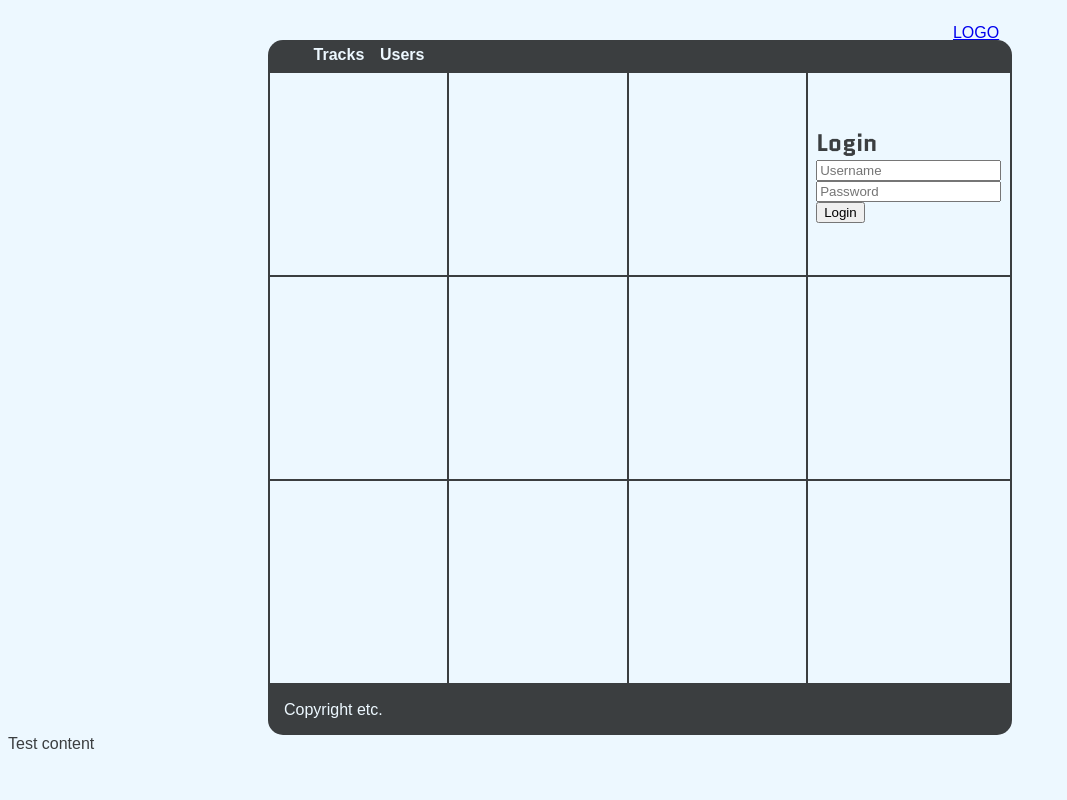
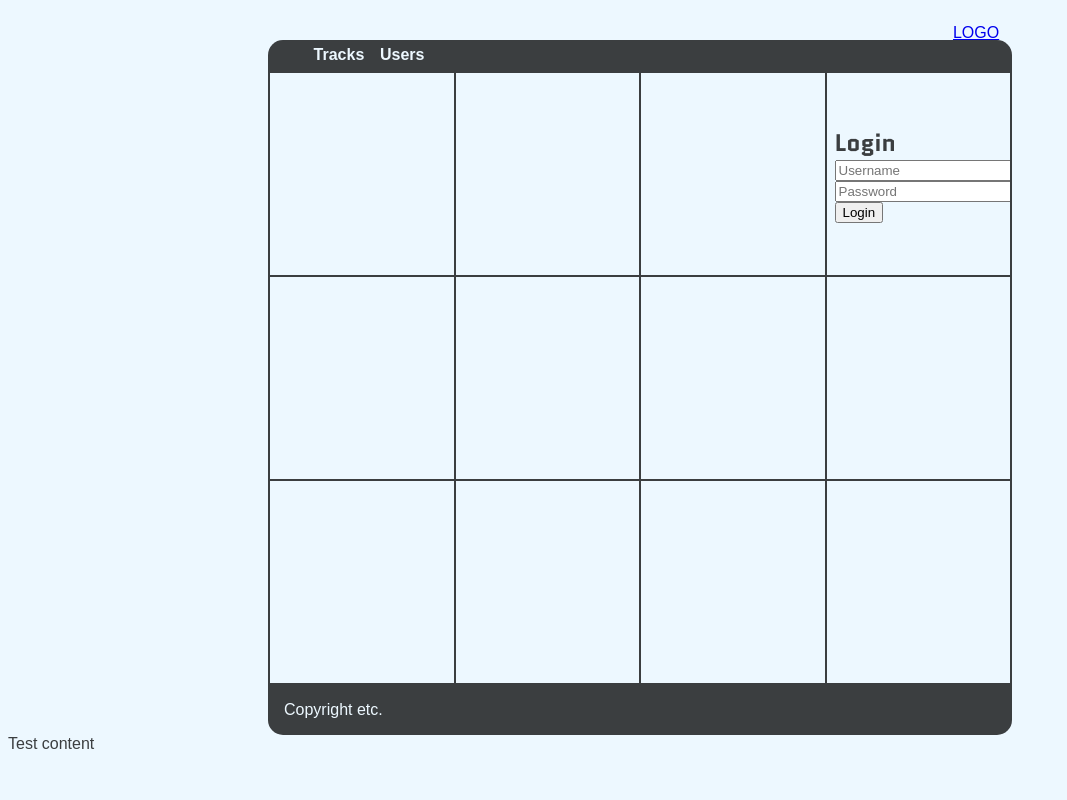
Before and after one commit to ThexaGames/Mixsite, a Django app: page / in a window 1280 px wide. Shown: the whole page, without its empty margins (0-1067 px from the left). Run offline with Django 3.2, Linux system fonts and the light colour scheme; parts of the project's set-up code (start-up, migrations or seed data) failed here and were passed over.

Commit message:
Fixed issues which caused the aspect ratio to be lost with screen restraints present.

```diff
--- a/mixsite/mixapp/static/scripts/base.js
+++ b/mixsite/mixapp/static/scripts/base.js
@@ -15,14 +15,16 @@
 
 		// set the size of the page to match the size of the grid
 		document.getElementById("page").style.width = maxSide * 4 + "px";
+		document.getElementById("gridTable").style.width = maxSide * 4 + "px";
+		document.getElementById("gridTable").style.height = maxSide * 3 + "px";
 	}
 	mixapp.util.registerOnloadFunction(setTableCellSize); // call this function on load
 
 	function findCellsAndSetSide(node, side) {
 		// check if this node is a cell
 		if(node.nodeName == "TD") {
-			// set the size
-			node.style.width = side + "px";
+			//TODO: take into account possible row spans
+			// set the height
 			node.style.height = side + "px";
 			return; // exit here
 		}
--- a/mixsite/mixapp/static/style/base.css
+++ b/mixsite/mixapp/static/style/base.css
@@ -73,6 +73,9 @@ footer {
 /* grid styling */
 #gridTable {
 	background-color: black;
+	table-layout: fixed;
+	display: table;
+	width: 100%;
 }
 
 #gridTable td {
@@ -85,6 +88,8 @@ footer {
 	background-color: blue;
 
 	padding: 0.5em;
+
+	overflow: hidden;
 }
 
 #gridTable td.imageCell {
@@ -98,6 +103,7 @@ footer {
 	text-align: left;
 	position: absolute;
 	bottom: 0.5em; /* same as padding in the cells */
+	left: 0.5em;
 
 	padding-left: 0.1em;
 	padding-right: 0.1em;
```
